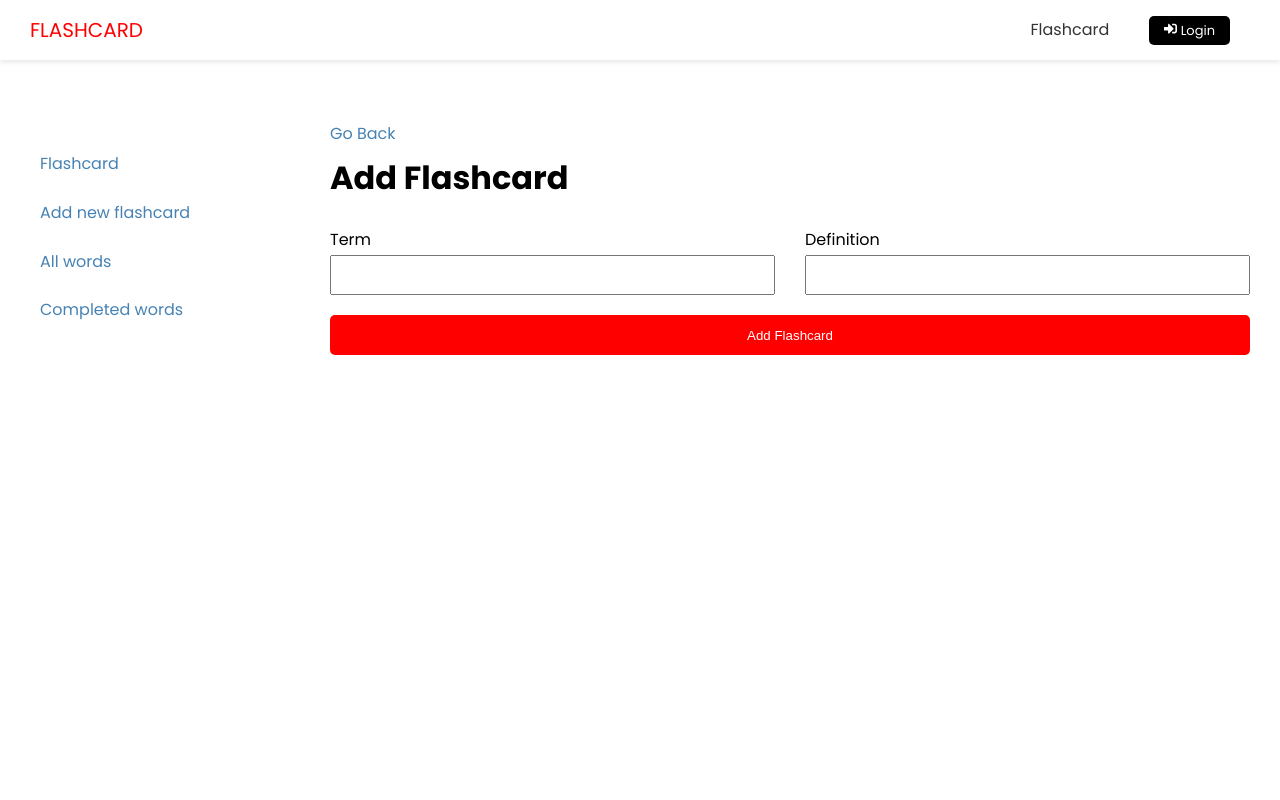
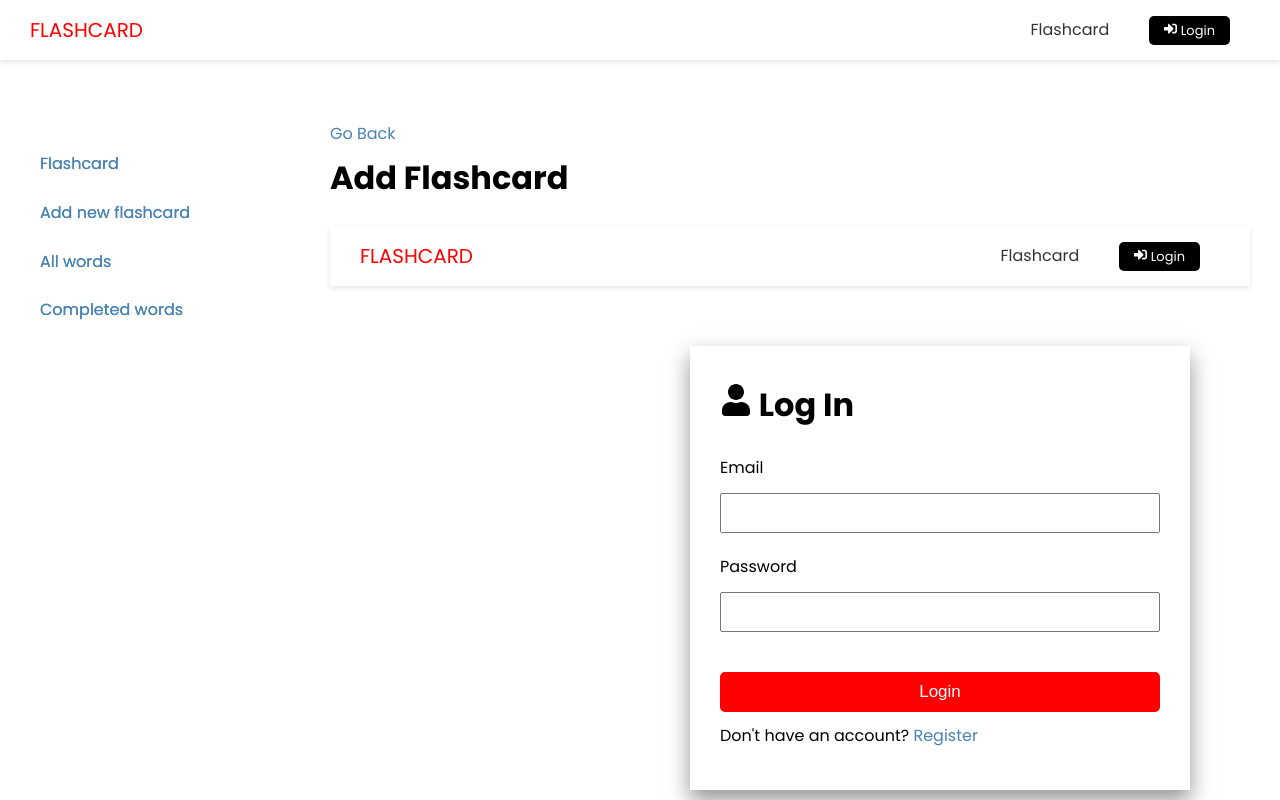
Before and after one commit to asa108/flashcard-frontend, a Next.js app: page /flashcards/add in a window 1280 px wide. Shown: the top 800 px of the page. Built offline with nearby package versions, Linux system fonts and the light colour scheme; no server answers.

Commit message:
if user not logged in show regiser form

```diff
--- a/pages/flashcards/add.js
+++ b/pages/flashcards/add.js
@@ -8,9 +8,10 @@ import { parseCookies } from "@/helpers/index";
 import Layout from "@/components/Layout";
 import { API_URL } from "@/config/index";
 import styles from "@/styles/Form.module.css";
-import { async } from "regenerator-runtime";
+import RegisterPage from '../account/login'
 
 export default function AddFlashcardPage({ token }) {
+  console.log('token',token)
   const [values, setValues] = useState({
     term: "",
     definition: "",
@@ -18,6 +19,8 @@ export default function AddFlashcardPage({ token }) {
     check2: false,
     check3: false,
   });
+
+  // tokenがnullだとregister pegeへ遷移
 
   const router = useRouter();
 
@@ -64,7 +67,10 @@ export default function AddFlashcardPage({ token }) {
         <a>Go Back</a>
       </Link>
       <h1>Add Flashcard</h1>
-      <ToastContainer />
+      {
+        token === null ? <RegisterPage /> :
+          <div>
+          <ToastContainer />
       <form onSubmit={handleSubmit} className={styles.form}>
         <div className={styles.grid}>
           <div>
@@ -91,6 +97,9 @@ export default function AddFlashcardPage({ token }) {
 
         <input type="submit" value="Add Flashcard" className={styles.button} />
       </form>
+          </div>
+      }
+
     </Layout>
   );
 }
@@ -100,7 +109,7 @@ export async function getServerSideProps({ req }) {
 
   return {
     props: {
-      token,
+      token:token || null,
     },
   };
 }
```
